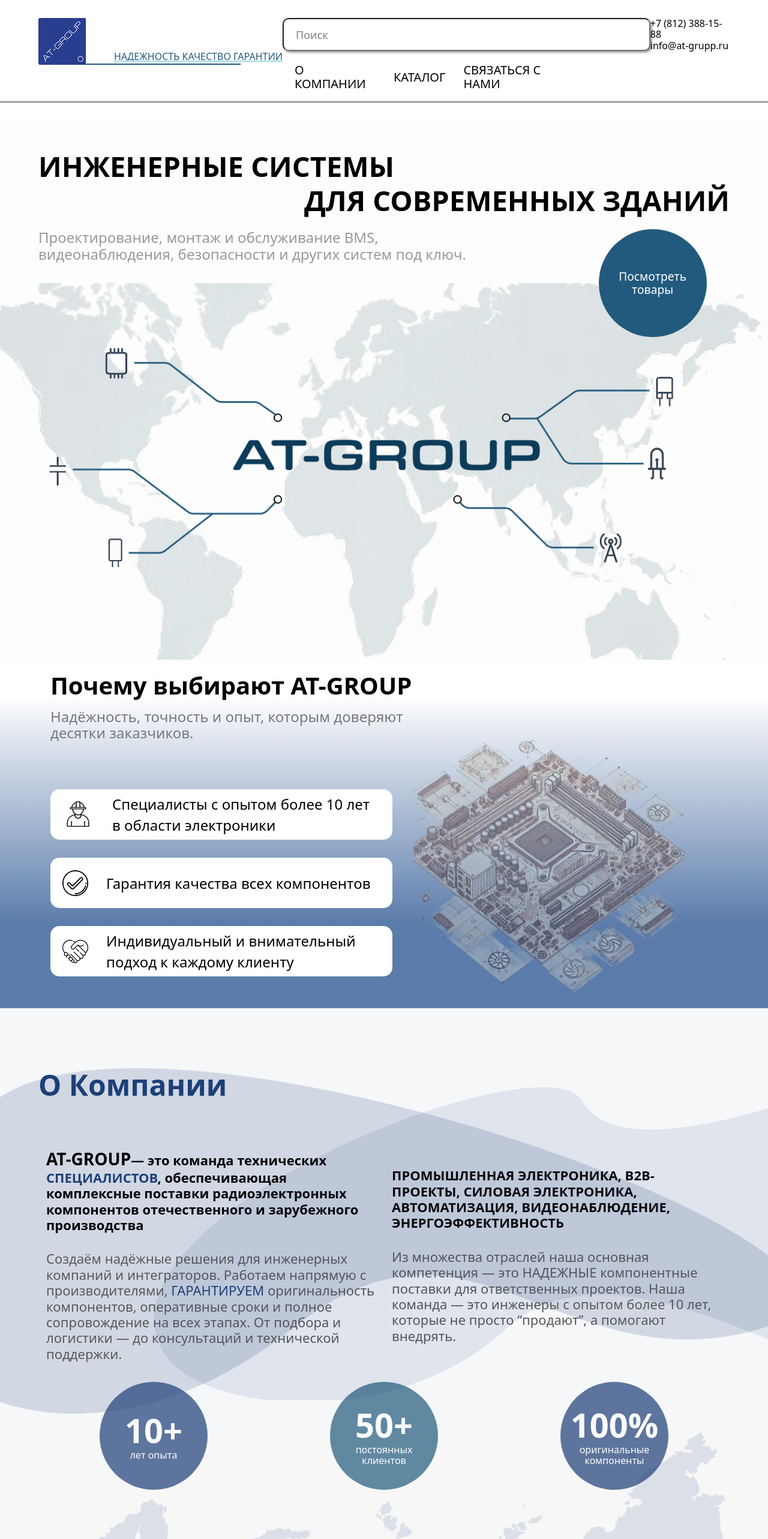
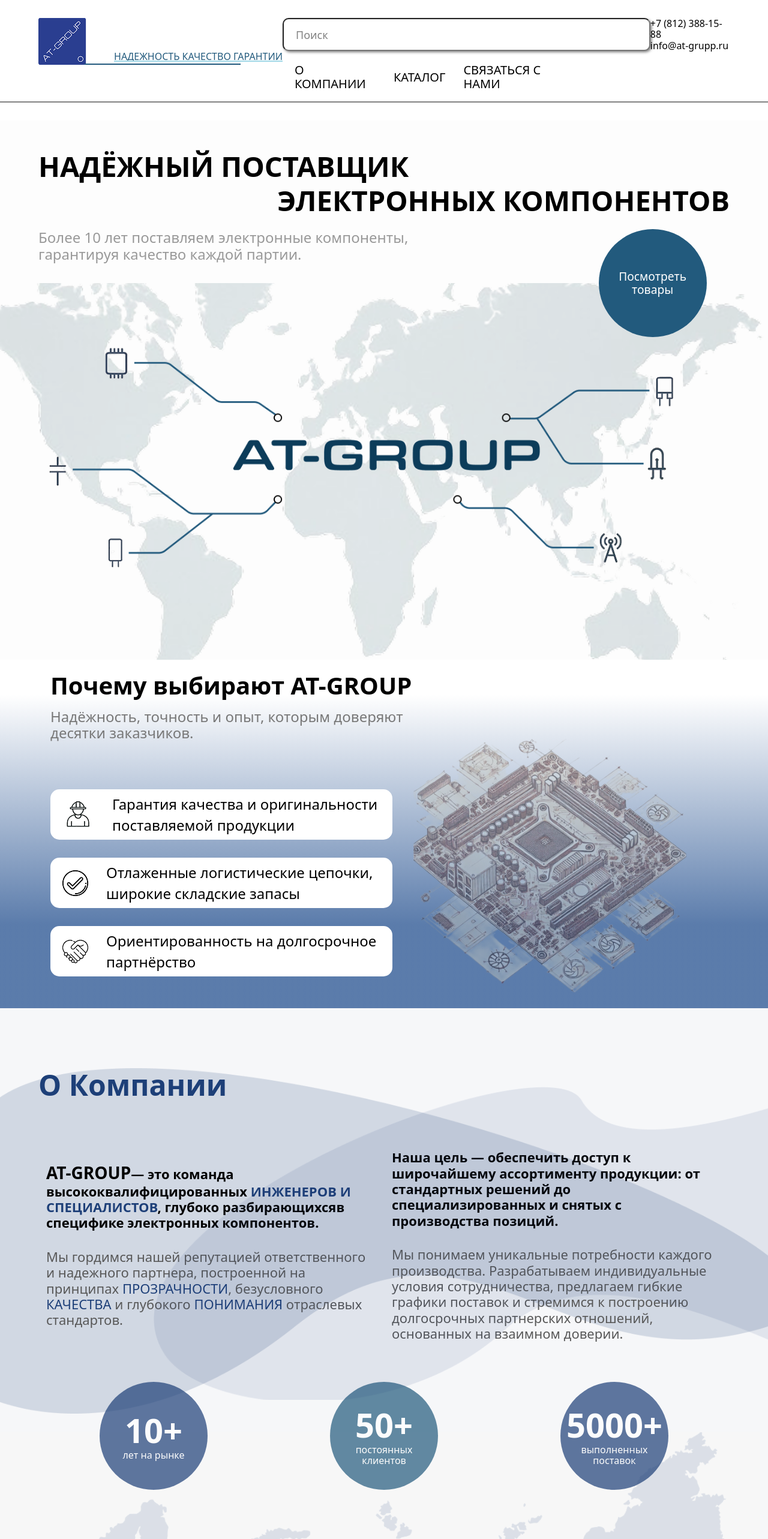
Before and after one commit to Azaro68/at-group, a Vue app: page / in a window 1280 px wide. Shown: the top 2566 px of the page at 60% size. Built offline with nearby package versions, Linux system fonts and the light colour scheme.

Commit message:
added: communication form

```diff
--- a/src/components/HeaderPage.vue
+++ b/src/components/HeaderPage.vue
@@ -49,8 +49,8 @@ export default {
   const text = await res.text();
 const workbook = XLSX.read(text, {
   type: 'string',
-  FS: ';',       // указываем разделитель (т.к. у тебя CSV через ;)
-  raw: true      // избегаем автоматического преобразования данных
+  FS: ';',
+  raw: true
 });
 
   const sheet = workbook.Sheets[workbook.SheetNames[0]];
@@ -118,7 +118,6 @@ const workbook = XLSX.read(text, {
 </script>
 
 <style scoped>
-/* Твои стили остаются без изменений */
 .container {
   width: 90%;
   margin: 0 auto;
--- a/src/components/element/AboutCompany.vue
+++ b/src/components/element/AboutCompany.vue
@@ -5,26 +5,26 @@
                 <h2>О Компании</h2>
                 <div class="aboutText">
                     <div class="textLeft">
-                        <p class="mainDescript"><span class="name">AT-GROUP</span>— это команда технических <span class="specialist">СПЕЦИАЛИСТОВ</span>,
-                        обеспечивающая комплексные поставки радиоэлектронных компонентов отечественного и зарубежного производства</p>
-                        <p class="descript">Создаём надёжные решения для инженерных компаний и интеграторов. Работаем напрямую с производителями, <span class="specialist">ГАРАНТИРУЕМ</span> оригинальность компонентов, оперативные сроки и полное сопровождение на всех этапах. От подбора и логистики — до консультаций и технической поддержки.</p>
+                        <p class="mainDescript"><span class="name">AT-GROUP</span>— это команда высококвалифицированных <span class="specialist">ИНЖЕНЕРОВ И СПЕЦИАЛИСТОВ</span>,
+                        глубоко разбирающихсяв специфике электронных компонентов. </p>
+                        <p class="descript">Мы гордимся нашей репутацией ответственного и надежного партнера, построенной на принципах <span class="specialist">ПРОЗРАЧНОСТИ</span>, безусловного  <span class="specialist">КАЧЕСТВА</span> и глубокого <span class="specialist">ПОНИМАНИЯ</span> отраслевых стандартов.</p>
                     </div>
                     <div class="textRight">
-                        <p class="mainDescript">ПРОМЫШЛЕННАЯ ЭЛЕКТРОНИКА, B2B-ПРОЕКТЫ, СИЛОВАЯ ЭЛЕКТРОНИКА, АВТОМАТИЗАЦИЯ, ВИДЕОНАБЛЮДЕНИЕ, ЭНЕРГОЭФФЕКТИВНОСТЬ</p>
-                        <p class="descript">Из множества отраслей наша основная компетенция — это НАДЕЖНЫЕ компонентные поставки для ответственных проектов. Наша команда — это инженеры с опытом более 10 лет, которые не просто “продают”, а помогают внедрять.</p>
+                        <p class="mainDescript">Наша цель — обеспечить доступ к широчайшему ассортименту продукции: от стандартных решений до специализированных и снятых с производства позиций.</p>
+                        <p class="descript">Мы понимаем уникальные потребности каждого производства. Разрабатываем индивидуальные условия сотрудничества, предлагаем гибкие графики поставок и стремимся к построению долгосрочных партнерских отношений, основанных на взаимном доверии.</p>
                     </div>
                     <div class="statistics">
                         <div class="ball">
                             <h3>10+</h3>
-                            <p>лет опыта</p>
+                            <p>лет на рынке</p>
                         </div>
                         <div style="background: #225A7D;" class="ball">
                             <h3>50+</h3>
                             <p>постоянных клиентов</p>
                         </div>
                         <div class="ball">
-                            <h3>100%</h3>
-                            <p>оригинальные компоненты</p>
+                            <h3>5000+</h3>
+                            <p>выполненных поставок</p>
                         </div>
                     </div>
                 </div>
--- a/src/components/element/EngineeringSystems.vue
+++ b/src/components/element/EngineeringSystems.vue
@@ -2,11 +2,11 @@
   <div class="engineering-systems-wrapper">
     <div class="engineeringSystems container">
       <div class="titleMain">
-        <h2>ИНЖЕНЕРНЫЕ СИСТЕМЫ</h2>
-        <h2 style="text-align: right;">ДЛЯ СОВРЕМЕННЫХ ЗДАНИЙ</h2>
+        <h2>НАДЁЖНЫЙ ПОСТАВЩИК</h2>
+        <h2 style="text-align: right;">ЭЛЕКТРОННЫХ КОМПОНЕНТОВ</h2>
       </div>
       <div class="products">
-        <p>Проектирование, монтаж и обслуживание BMS, видеонаблюдения, безопасности и других систем под ключ.</p>
+        <p>Более 10 лет поставляем электронные компоненты, гарантируя качество каждой партии.</p>
         <button>Посмотреть товары</button>
       </div>
     </div>
--- a/src/components/element/FormCommun.vue
+++ b/src/components/element/FormCommun.vue
@@ -1,11 +1,12 @@
 <template>
     <div class="formCommun">
         <p class="labelForm">Заполните эту форму и мы свяжемся с Вами в ближайшее время для консультации</p>
-        <form @submit.prevent="submitForm">
+        <form action="https://formsubmit.co/mikhailrozhkoval@gmail.com" method="POST">
             <div class="form-group">
                 <input
                 type="text"
                 id="name"
+                name="name"
                 placeholder="Ваше имя"
                 required
                 />
@@ -15,6 +16,7 @@
                 <input
                 type="tel"
                 id="phone"
+                name="phone"
                 placeholder="Ваш телефон"
                 required
                 />
--- a/src/components/element/WhyChoose.vue
+++ b/src/components/element/WhyChoose.vue
@@ -7,15 +7,15 @@
             <div class="reasons">
                 <div class="card">
                     <img src="../../assets/img/WhyChoose/image 23.png" alt="">
-                    <p>Специалисты с опытом более 10 лет в области электроники</p>
+                    <p>Гарантия качества и оригинальности поставляемой продукции</p>
                 </div>
                 <div class="card">
                     <img src="../../assets/img/WhyChoose/image 24.png" alt="">
-                    <p>Гарантия качества всех компонентов</p>
+                    <p>Отлаженные логистические цепочки, широкие складские запасы</p>
                 </div>
                 <div class="card">
                     <img src="../../assets/img/WhyChoose/image 25.png" alt="">
-                    <p>Индивидуальный и внимательный подход к каждому клиенту</p>
+                    <p>Ориентированность на долгосрочное партнёрство</p>
                 </div>
             </div>
         </div>
```
Also changed, not shown: 1 other file (tests, documents, lock files or other folders).
